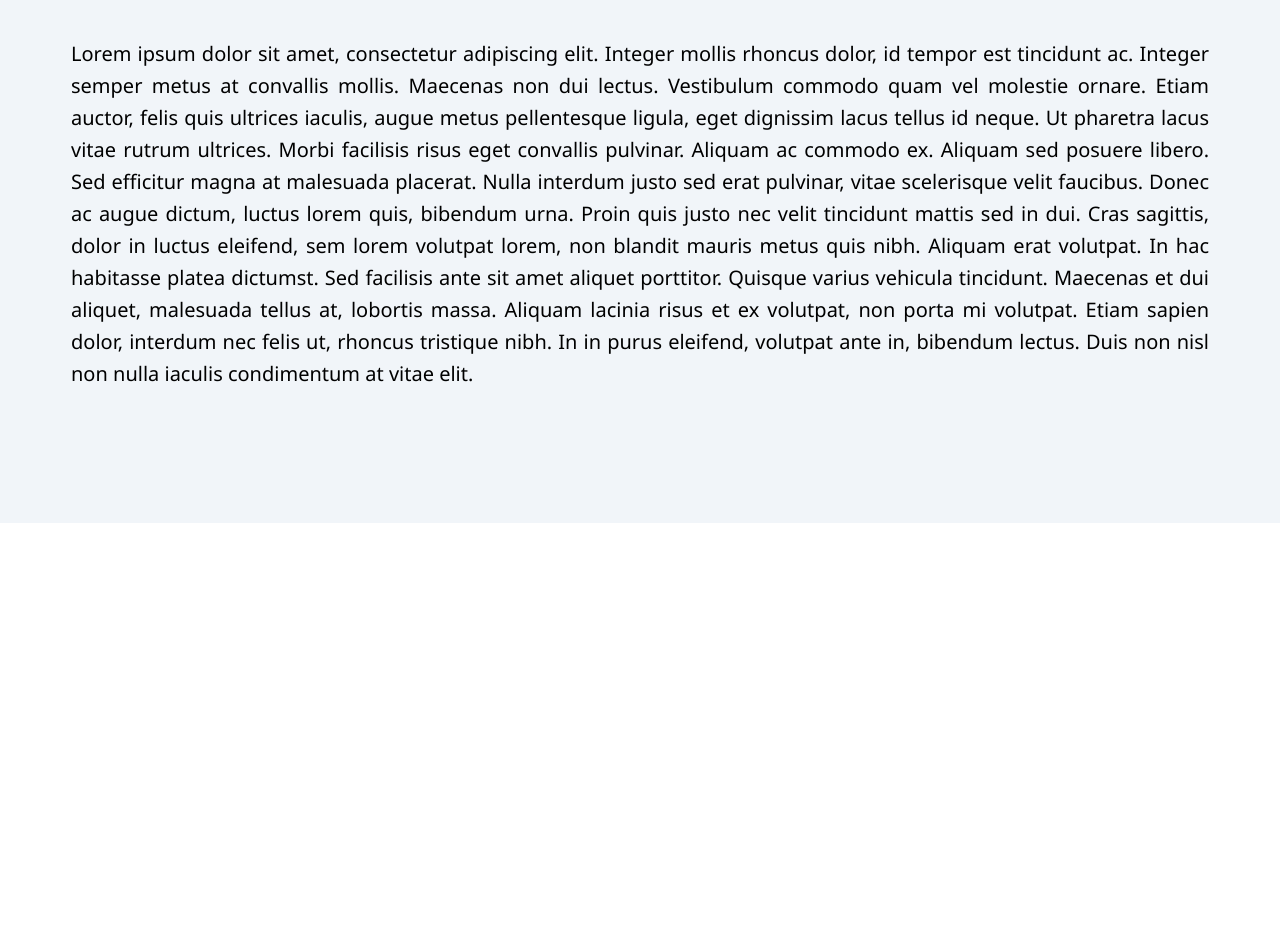
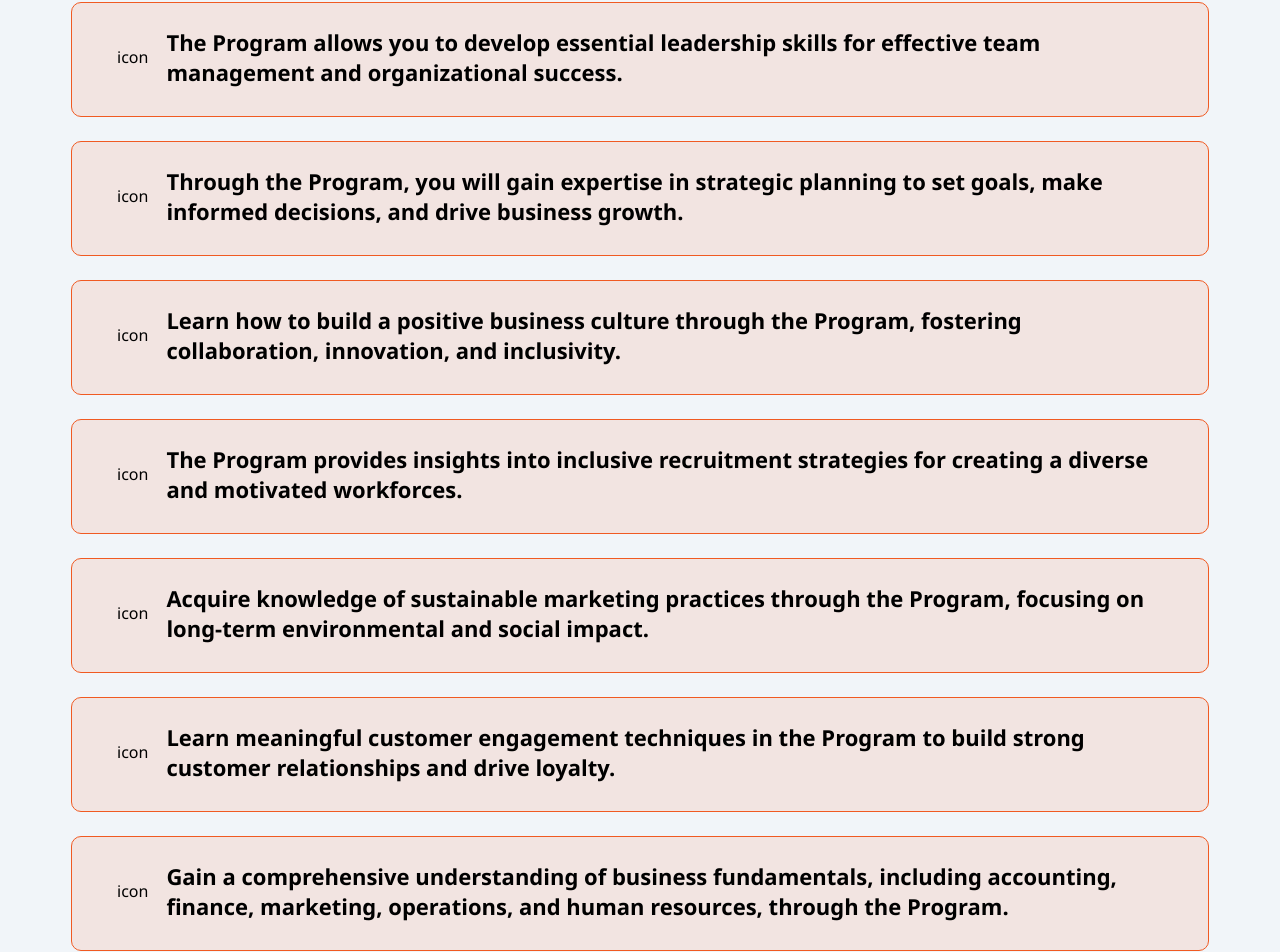
Before and after one commit to Taimur-DevOps/CHOOSE._ReactFrontend, a React (Create React App) app: page / in a window 1280 px wide. Shown: the part 1483-2435 px from the top of the page. Before the commit the page ends 2006 px from the top, so only its background shows below. Built offline with nearby package versions, Linux system fonts and the light colour scheme; a web font is replaced by a local one.

Commit message:
Update LearnProgramDetails.js

```diff
--- a/src/Sections/LearnProgramDetails.js
+++ b/src/Sections/LearnProgramDetails.js
@@ -1,42 +1,44 @@
 import React from 'react'
 
 const LearnProgramDetails = () => {
+
+const cards=[
+  {id:0,title:"The Program allows you to develop essential leadership skills for effective team management and organizational success."},
+  {id:1,title:"Through the Program, you will gain expertise in strategic planning to set goals, make informed decisions, and drive business growth."},
+  {id:2,title:"Learn how to build a positive business culture through the Program, fostering collaboration, innovation, and inclusivity."},
+  {id:3,title:"The Program provides insights into inclusive recruitment strategies for creating a diverse and motivated workforces."},
+  {id:4,title:"Acquire knowledge of sustainable marketing practices through the Program, focusing on long-term environmental and social impact."},
+  {id:5,title:"Learn meaningful customer engagement techniques in the Program to build strong customer relationships and drive loyalty."},
+  {id:6,title:"Gain a comprehensive understanding of business fundamentals, including accounting, finance, marketing, operations, and human resources, through the Program."},
+
+]
+
   return (
     <div className="  bg-slate-100">
-    <div className="max-w-[1138px] h-[641px] mx-auto  ">
-      <div className="flex flex-col gap-[36px] flex-start">
-      <div className="flex items-center justify-center py-[30px]">
-        <h1 className="text-[40px] leading-[60px] font-semibold">What will you learn in this Program?</h1>
-      </div>
-      <div className="flex flex-col h-[384px]">
+      <div className="max-w-[1138px]  mx-auto  ">
+        <div className="flex flex-col  flex-start">
+          <div className="flex items-center justify-center py-[30px]">
+            <h1 className="text-[40px] leading-[60px] font-semibold">What will you learn in this Program?</h1>
+          </div>
 
-        <p className="text-[20px] leading-[32px]  text-justify">
-          Lorem ipsum dolor sit amet, consectetur adipiscing elit. Integer
-          mollis rhoncus dolor, id tempor est tincidunt ac. Integer semper
-          metus at convallis mollis. Maecenas non dui lectus. Vestibulum
-          commodo quam vel molestie ornare. Etiam auctor, felis quis ultrices
-          iaculis, augue metus pellentesque ligula, eget dignissim lacus
-          tellus id neque. Ut pharetra lacus vitae rutrum ultrices. Morbi
-          facilisis risus eget convallis pulvinar. Aliquam ac commodo ex.
-          Aliquam sed posuere libero. Sed efficitur magna at malesuada
-          placerat. Nulla interdum justo sed erat pulvinar, vitae scelerisque
-          velit faucibus. Donec ac augue dictum, luctus lorem quis, bibendum
-          urna. Proin quis justo nec velit tincidunt mattis sed in dui. Cras
-          sagittis, dolor in luctus eleifend, sem lorem volutpat lorem, non
-          blandit mauris metus quis nibh. Aliquam erat volutpat. In hac
-          habitasse platea dictumst. Sed facilisis ante sit amet aliquet
-          porttitor. Quisque varius vehicula tincidunt. Maecenas et dui
-          aliquet, malesuada tellus at, lobortis massa. Aliquam lacinia risus
-          et ex volutpat, non porta mi volutpat. Etiam sapien dolor, interdum
-          nec felis ut, rhoncus tristique nibh. In in purus eleifend, volutpat
-          ante in, bibendum lectus. Duis non nisl non nulla iaculis
-          condimentum at vitae elit.
-        </p>
+       {   cards.map((item)=>{
+            return(
+              <div className='w-full border bg-[#F05A221C] border-primary px-[45px] pt-[24px] pb-[29px] rounded-[10px] flex gap-[18px] items-center mb-[24px]'>
+              <span>icon</span>
+              <p className='text-[22px] leading-[30px] font-semibold '>{item.title}</p>
+            </div>
+            );
+          })
+        }
 
-      </div>
+
+
+
+
+
+        </div>
       </div>
     </div>
-  </div>
   )
 }
 
```
